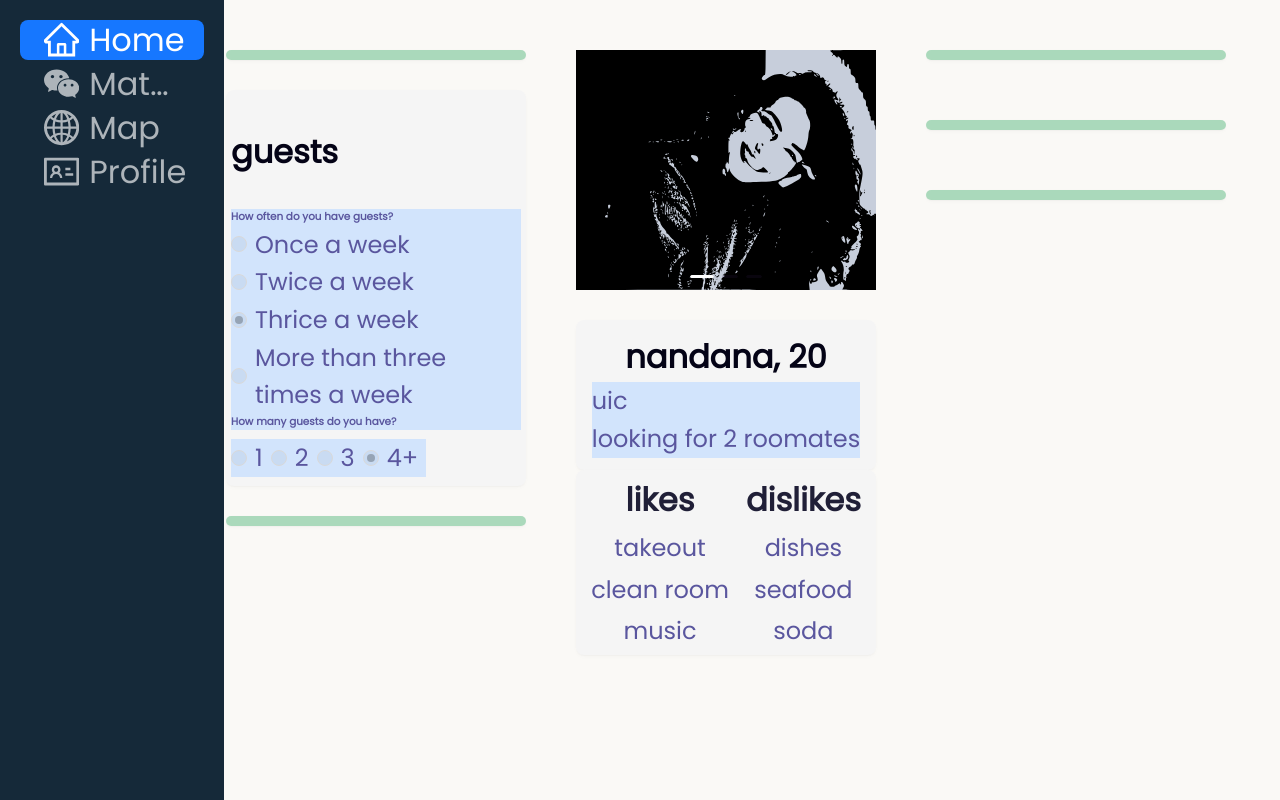
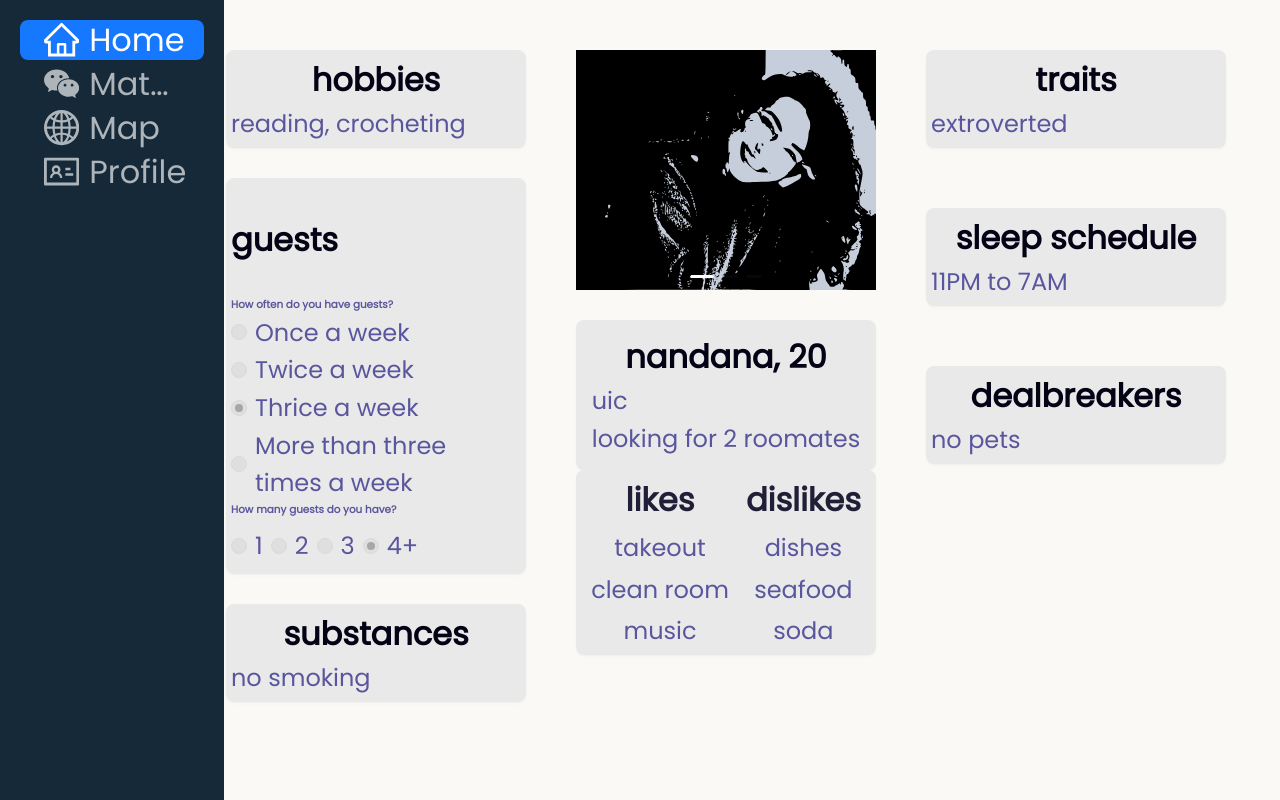
Before and after one commit to Olympicene/WildHacks-2024-Project, a React (Create React App) app in the folder client/: page /home in a window 1280 px wide. Built offline with nearby package versions, Linux system fonts and the light colour scheme.

Commit message:
fixed color

```diff
--- a/client/src/components/Card/Guest/guest.css
+++ b/client/src/components/Card/Guest/guest.css
@@ -9,7 +9,7 @@ h1 {
     font-size: 1rem;
     margin: 0;
     color: #040316;
-    background-color: #d2e4fc;
+    background-color: #e9e9e9;
 }
 
 .info-text {
@@ -19,7 +19,7 @@ h1 {
     font-size: .5rem;
     margin : 0;
     color: #5a569e;
-    background-color: #d2e4fc;
+    background-color: #e9e9e9;
 
 }
 
@@ -30,6 +30,6 @@ h1 {
     font-size: .65rem;
     margin : 0;
     color: #5a569e;
-    background-color: #d2e4fc;
+    background-color: #e9e9e9;
 
 }
--- a/client/src/components/Card/Info/Info.css
+++ b/client/src/components/Card/Info/Info.css
@@ -1,5 +1,5 @@
 .info-text-card {
-    background-color: #AAD9BB;
+    background-color: #e9e9e9;
 }
 
 .info-title {
--- a/client/src/components/Card/Info/Info.js
+++ b/client/src/components/Card/Info/Info.js
@@ -13,8 +13,8 @@ const Info = ({title,details}) => {
     return (
         <div>
             <Card bordered={false} hoverable={true} style={{ width: 300 }} styles={{ body: cardBodyStyles }} className='info-text-card'>
-            {/* <p className='info-title'>{title}</p>
-            <p className='info-text'>{details}</p> */}
+            <p className='info-title'>{title}</p>
+            <p className='info-text'>{details}</p>
             </Card>
         </div>
         );
--- a/client/src/components/Card/MainInfo/maininfo.css
+++ b/client/src/components/Card/MainInfo/maininfo.css
@@ -5,7 +5,7 @@
     font-size: 2rem;
     margin: 0;
     color: #040316;
-    background-color: #f5f5f5;
+    background-color: #e9e9e9;
 }
 
 .info-text {
@@ -15,6 +15,6 @@
     font-size: 1.5rem;
     margin : 0;
     color: #5a569e;
-    background-color: #d2e4fc;
+    background-color: #e9e9e9;
 
 }
```
